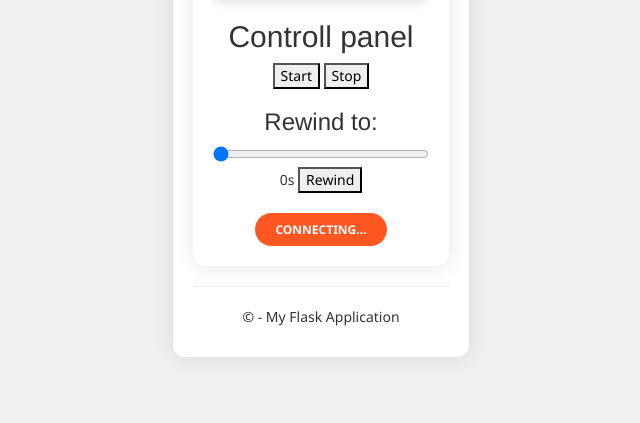
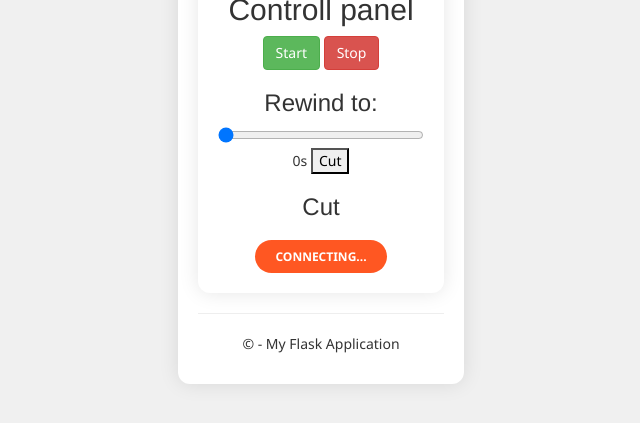
Before and after one commit to pawelzeja098/Flask-Web-App-for-Video-Editing-and-Transcription, a Flask app: page / in a window 1280 px wide. Shown: the part 285-708 px from the top of the page, without its empty margins (319-959 px from the left). Run offline with Flask 3, Linux system fonts and the light colour scheme; parts of the project's set-up code (start-up, migrations or seed data) failed here and were passed over; some libraries are stand-ins or nearby versions.

Commit message:
emit trim range using noUIslider

```diff
--- a/SocketIOTest/templates/index.html
+++ b/SocketIOTest/templates/index.html
@@ -39,15 +39,27 @@
         </div>
         <h2>Controll panel</h2>
         <div>
-            <button onclick="sendCommand('start')">Start</button>
-            <button onclick="sendCommand('stop')">Stop</button>
+            <button type="button" class="btn btn-success" onclick="sendCommand('start')">Start</button>
+            <button type="button" class="btn btn-danger" onclick="sendCommand('stop')">Stop</button>
             <!--<button onclick="sendCommand('rewind')">Rewind</button>-->
-            <!--<button onclick="sendCommand('faster')">Stop</button>
-    <button onclick="sendCommand('slower')">Rewind</button>-->
+
             <h3>Rewind to:</h3>
             <input type="range" id="rewind-slider" min="0" max="800" value="0" step="1">
             <span id="current-time">0s</span>
-            <button onclick="sendRewind()">Rewind</button>
+            <button onclick="select_trim_range()">Cut</button>
+
+            <h3>Cut</h3>
+            <div id="slider"></div>
+            <div id="range"></div>
+            <!--<div class="mb-0">
+        <label class="form-label">Example</label>
+        <div id="kt_slider_basic"></div>
+
+        <div class="pt-5">
+            <div class="fw-semibold mb-2">Min: <span id="kt_slider_basic_min"></span></div>
+            <div class="fw-semibold mb-2">Max: <span id="kt_slider_basic_max"></span></div>
+        </div>
+    </div>-->
         </div>
 
         <div id="status">
@@ -62,6 +74,50 @@
 {% block scripts %}
 <script defer>
 
+
+    //range.style.height = '400px';
+    //range.style.margin = '0 auto 30px';
+
+    //var valuesDivs = [
+    //    document.getElementById('range-value-1'),
+    //    document.getElementById('range-value-2'),
+    //    document.getElementById('range-value-3'),
+    //    document.getElementById('range-value-4')
+    //];
+
+    //var diffDivs = [
+    //    document.getElementById('range-diff-1'),
+    //    document.getElementById('range-diff-2'),
+    //    document.getElementById('range-diff-3')
+    //];
+
+    //range.noUiSlider.on('update', function (values, handle) {
+    //    valuesDivs[handle].innerHTML = values[handle];
+    //    diffDivs[0].innerHTML = values[1] - values[0];
+    //    diffDivs[1].innerHTML = values[2] - values[1];
+    //    diffDivs[2].innerHTML = values[3] - values[2];
+    //});
+
+    //var slider = document.querySelector("#kt_slider_basic");
+    //var valueMin = document.querySelector("#kt_slider_basic_min");
+    //var valueMax = document.querySelector("#kt_slider_basic_max");
+
+    //noUiSlider.create(slider, {
+    //    start: [20, 80],
+    //    connect: true,
+    //    range: {
+    //        "min": 0,
+    //        "max": 100
+    //    }
+    //});
+
+    //slider.noUiSlider.on("update", function (values, handle) {
+    //    if (handle) {
+    //        valueMax.innerHTML = values[handle];
+    //    } else {
+    //        valueMin.innerHTML = values[handle];
+    //    }
+    //});
     const socket = io();
 
     socket.on('connect', () => {
@@ -97,22 +153,62 @@
         console.log("Command:", command);
         socket.emit(command);
     }
-    function sendRewind() {
+    //function sendRewind() {
 
-        const rewindTime = document.getElementById('rewind-slider').value;
-        console.log("Rewind to:", rewindTime);
-        socket.emit('rewind', { time: rewindTime });
+    //    const rewindTime = document.getElementById('rewind-slider').value;
+    //    console.log("Rewind to:", rewindTime);
+    //    socket.emit('rewind', { time: rewindTime });
+    //}
+    //function sendRewind() {
+
+    //    const rewindTime = document.getElementById('rewind-slider').value;
+    //    console.log("Rewind to:", rewindTime);
+    //    socket.emit('rewind', { time: rewindTime });
+    /*}*/
+
+    function cut_slider(maxTime) {
+        var slider = document.getElementById('slider');
+        var range = document.getElementById('range');
+        noUiSlider.create(slider, {
+            start: [20, 80],
+            connect: true,
+            tooltips: true,
+            pips: {
+                mode: 'steps',
+                stepped: true,
+                density: 4
+            },
+            range: {
+                'min': 0,
+                'max': maxTime
+
+            }
+
+        });
+
     }
-    function sendRewind() {
 
-        const rewindTime = document.getElementById('rewind-slider').value;
-        console.log("Rewind to:", rewindTime);
-        socket.emit('rewind', { time: rewindTime });
+    function select_trim_range(){
+        const handleup = document.querySelector('.noUi-handle-upper');
+        const handlelow = document.querySelector('.noUi-handle-lower')
+
+
+        if (handleup && handlelow) {
+            const valueUp = handleup.getAttribute('aria-valuenow');
+            const valueLow = handlelow.getAttribute('aria-valuenow');
+
+            socket.emit('trim_video', { valueUp: valueUp,valueLow : valueLow})
+        }
     }
+
+
+
     socket.on('set_max_time', (data) => {
         const maxTime = data.max_time;
         document.getElementById('rewind-slider').max = maxTime;
         console.log("Max time set to:", maxTime);
+
+        cut_slider(maxTime);
     });
     socket.on('curr_film_time', (data) => {
         const curr_time = data.curr_time;
--- a/SocketIOTest/templates/layout.html
+++ b/SocketIOTest/templates/layout.html
@@ -6,7 +6,13 @@
     <title>{{ title }} - Live Camera Feed</title>
     <link rel="stylesheet" type="text/css" href="/static/content/bootstrap.min.css" />
     <link rel="stylesheet" type="text/css" href="/static/content/site.css" />
+    <link href="/static/content/nouislider.css" rel="stylesheet" />
+    <!--<link href="assets/plugins/global/plugins.bundle.css" rel="stylesheet" type="text/css" />-->
+
     <script src="/static/scripts/modernizr-2.6.2.js"></script>
+    <script src="/static/scripts/nouislider.js"></script>
+
+    <!--<script src="assets/plugins/global/plugins.bundle.js"></script>-->
 
 
 
```
Also changed, not shown: SocketIOTest/__init__.py (+14 -2 lines), 1 other file.
